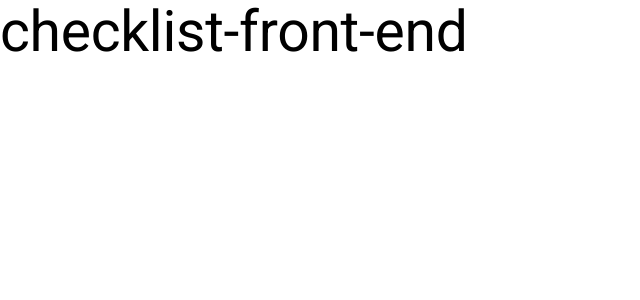
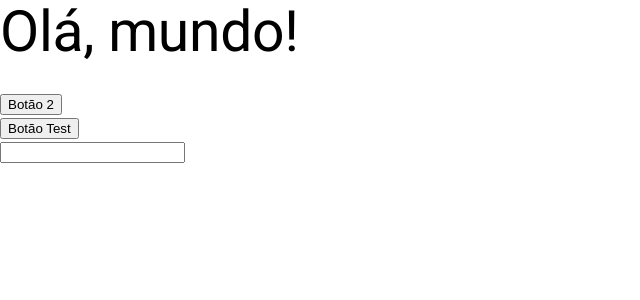
Before and after one commit to GabrielS0usa/checklist-web, an Angular app in the folder checklist-front-end/: page / in a window 1280 px wide. Shown: the top 300 px of the page, without its empty margins (0-640 px from the left). Built offline with nearby package versions, Linux system fonts and the light colour scheme.

Commit message:
Testing Angular standalone

```diff
--- a/checklist-front-end/src/app/app.component.html
+++ b/checklist-front-end/src/app/app.component.html
@@ -1,3 +1,3 @@
-<h1>{{title}}</h1>
+<app-category></app-category>
 
 <router-outlet></router-outlet>
--- a/checklist-front-end/src/app/app.component.ts
+++ b/checklist-front-end/src/app/app.component.ts
@@ -1,10 +1,11 @@
 import { Component } from '@angular/core';
 import { RouterOutlet } from '@angular/router';
+import { CategoryComponent } from "./category/category.component";
 
 @Component({
   selector: 'app-root',
   standalone: true,
-  imports: [RouterOutlet],
+  imports: [RouterOutlet, CategoryComponent],
   templateUrl: './app.component.html',
   styleUrl: './app.component.css'
 })
--- /dev/null
+++ b/checklist-front-end/src/app/category/category.component.html
@@ -0,0 +1,7 @@
+<h1>{{stringInterpolation}}</h1>
+<button [disabled]="isDisabled">Botão 2</button>
+<br>
+<button (click)="disableButton()">Botão Test</button>
+<br>
+<input [(ngModel)]="myBindingProperty"/>
+<span>{{myBindingProperty}}</span>
--- /dev/null
+++ b/checklist-front-end/src/app/category/category.component.ts
@@ -0,0 +1,28 @@
+import { Component } from '@angular/core';
+import { FormsModule } from '@angular/forms';
+
+@Component({
+  selector: 'app-category',
+  standalone: true,
+  imports: [FormsModule],
+  templateUrl: './category.component.html',
+  styleUrl: './category.component.css'
+})
+export class CategoryComponent {
+
+  public stringInterpolation = "Olá, mundo!";
+
+  public isDisabled = false;
+
+  public myBindingProperty: string = '';
+
+  public processClick(input: string) {
+    alert(`This button was clicked!  ${input}`);
+  }
+
+  public disableButton(){
+    if(this.isDisabled) this.isDisabled = false;
+    else this.isDisabled = true;
+  }
+
+}
```
Also changed, not shown: checklist-front-end/src/app/category/category.component.css (added), 1 other file (tests, documents, lock files or other folders).
